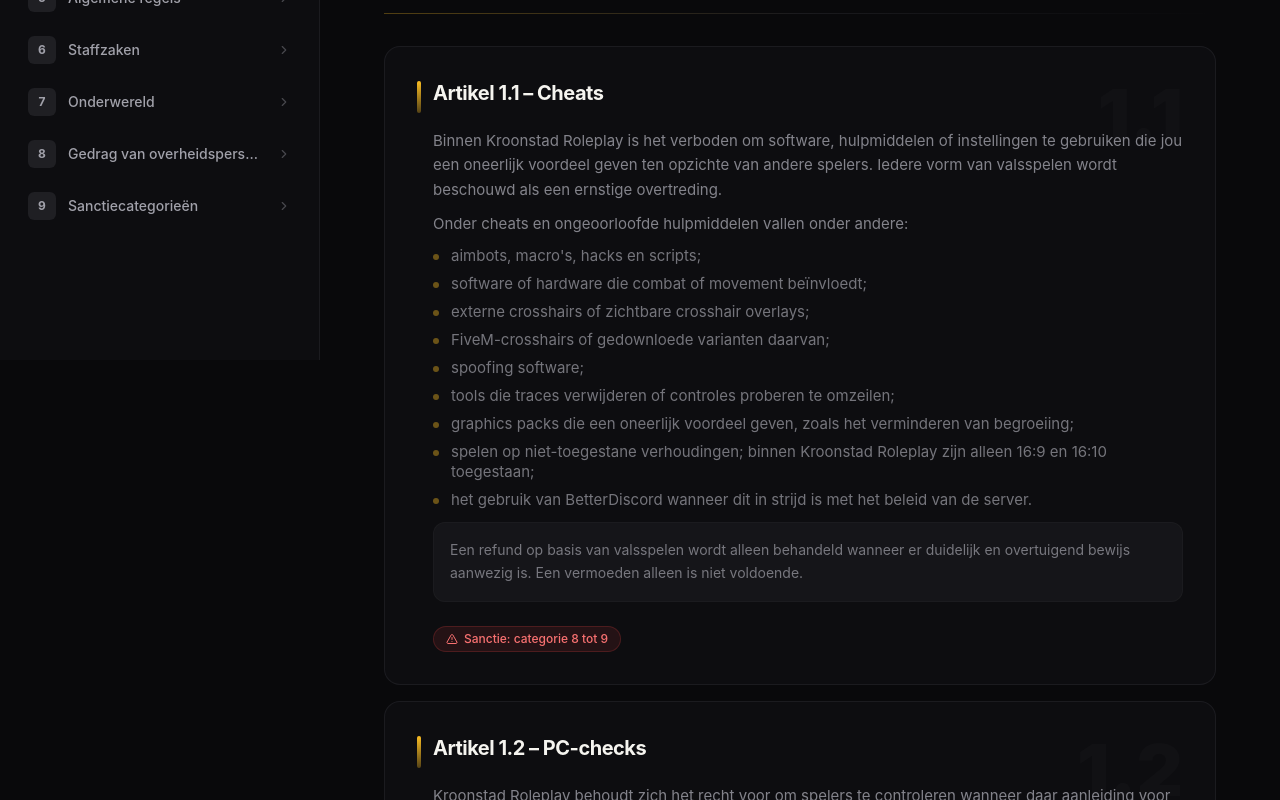
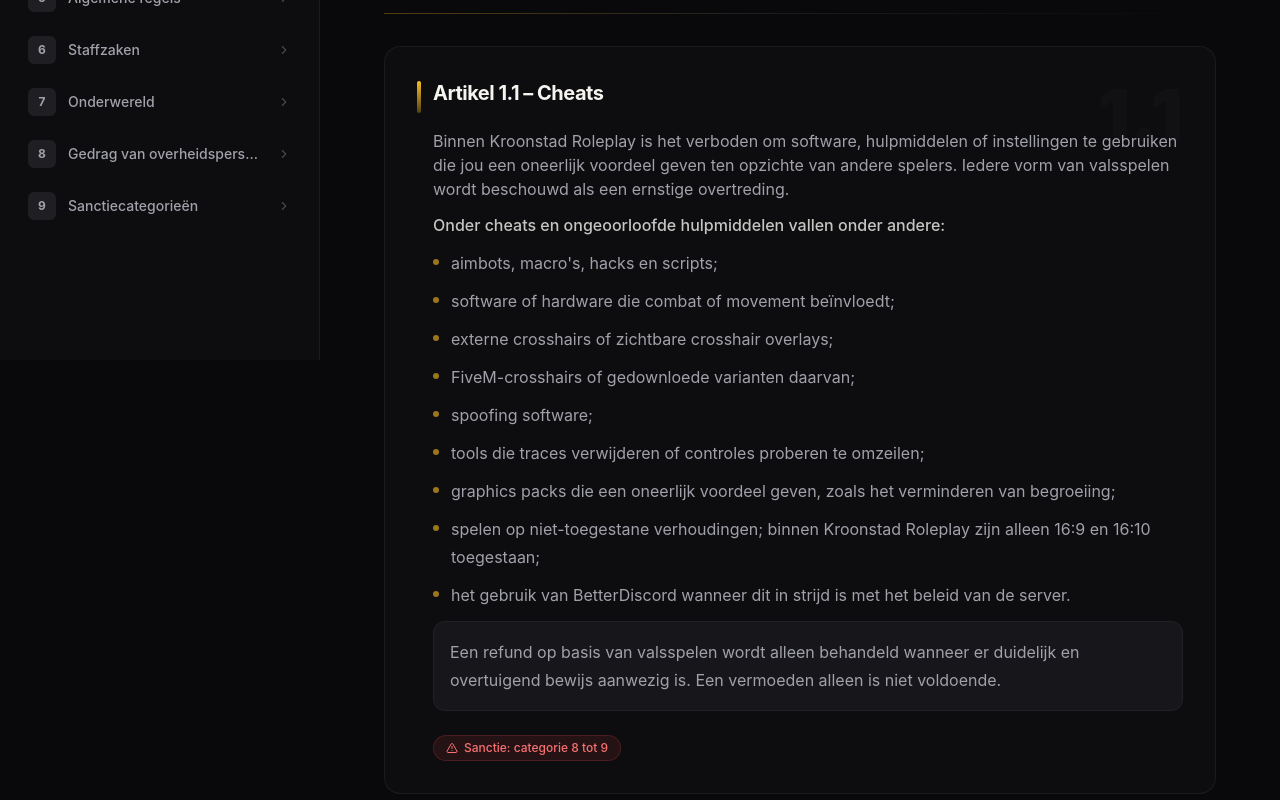
Before and after one commit to KroonstadRP/kroondstad-apv, a React (Vite) app: page / in a window 1280 px wide. Shown: the part 440-1240 px from the top of the page. Built offline with nearby package versions, Linux system fonts and the light colour scheme.

Commit message:
Improve article readability

```diff
--- a/src/components/apv/APVArticle.jsx
+++ b/src/components/apv/APVArticle.jsx
@@ -41,7 +41,7 @@ export default function APVArticle({ article }) {
           <div className="pl-4 space-y-3">
             {article.content.split('\n').map((paragraph, i) => (
               paragraph.trim() && (
-                <p key={i} className="text-sm md:text-[15px] leading-relaxed text-muted-foreground/80">
+                <p key={i} className="text-[15px] md:text-base leading-7 text-muted-foreground">
                   {paragraph.startsWith('•') ? paragraph : paragraph}
                 </p>
               )
@@ -49,18 +49,18 @@ export default function APVArticle({ article }) {
 
             {/* List intro */}
             {article.listIntro && (
-              <p className="text-sm md:text-[15px] text-muted-foreground/80 mt-3">
+              <p className="mt-4 text-[15px] font-medium leading-6 text-foreground/80 md:text-base">
                 {article.listIntro}
               </p>
             )}
 
             {/* List items */}
             {article.list && (
-              <ul className="space-y-2 mt-2">
+              <ul className="mt-2 space-y-2.5">
                 {article.list.map((item, i) => (
-                  <li key={i} className="flex items-start gap-3 text-sm md:text-[15px] text-muted-foreground/70">
-                    <span className="flex-shrink-0 w-1.5 h-1.5 rounded-full bg-primary/40 mt-2" />
-                    <span>{item}</span>
+                  <li key={i} className="flex items-start gap-3 text-[15px] leading-6 text-muted-foreground md:text-base md:leading-7">
+                    <span className="mt-2.5 h-1.5 w-1.5 flex-shrink-0 rounded-full bg-primary/60" />
+                    <span className="min-w-0">{item}</span>
                   </li>
                 ))}
               </ul>
@@ -68,8 +68,8 @@ export default function APVArticle({ article }) {
 
             {/* Extra content */}
             {article.extra && (
-              <div className="mt-4 p-4 rounded-xl bg-secondary/50 border border-border/30">
-                <p className="text-sm text-muted-foreground/70 leading-relaxed">
+              <div className="mt-5 p-4 rounded-xl bg-secondary/60 border border-border/50">
+                <p className="text-[15px] leading-6 text-muted-foreground md:text-base md:leading-7">
                   {article.extra}
                 </p>
               </div>
```
